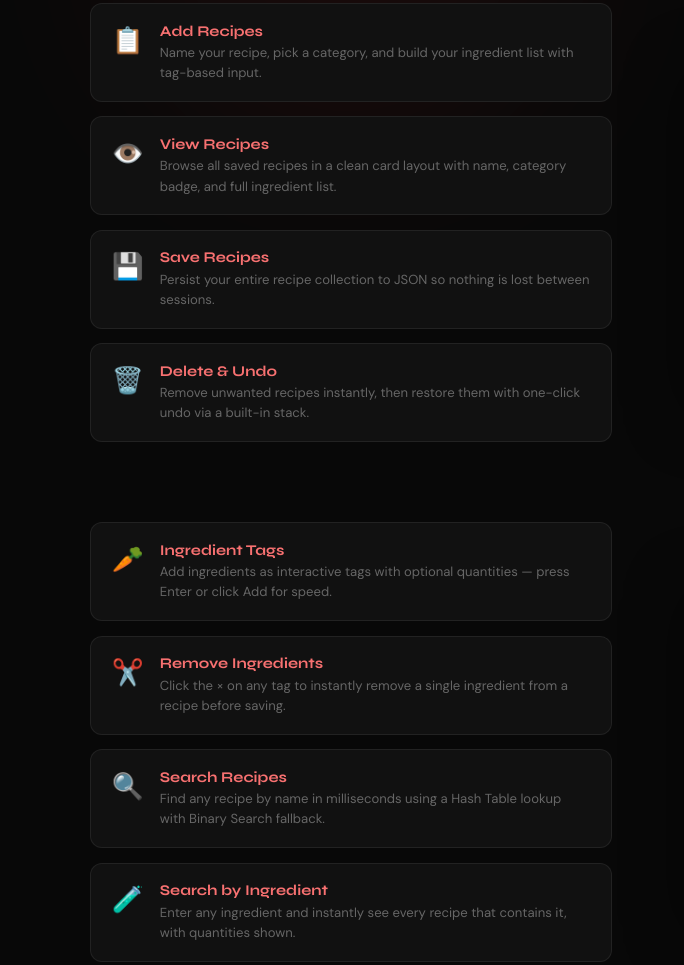
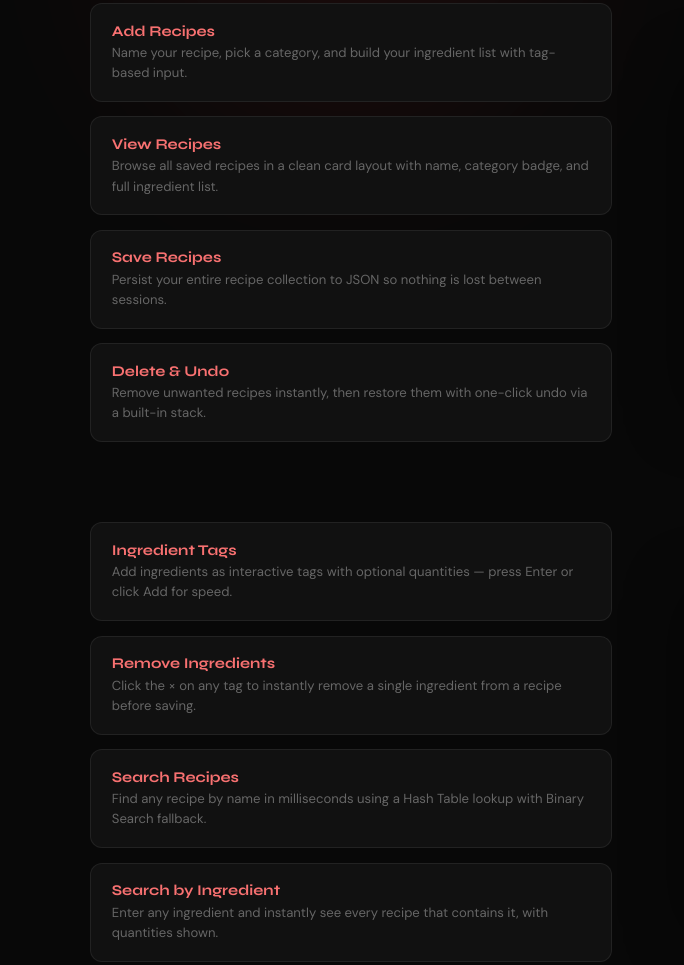
Before and after one commit to MuhammadAbdullahKhan11may/Recipe-ingredient-Organizer, a plain HTML site: page index.html in a window 1280 px wide. Shown: the part 2411-3376 px from the top of the page, 0-684 px from the left. Drawn offline with Linux system fonts and the light colour scheme.

Commit message:
Update index.html

```diff
--- a/index.html
+++ b/index.html
@@ -255,28 +255,28 @@
   <div class="features-row">
     <div class="features-col features-list">
       <div class="feature-card" onclick="openFeatureModal('add')" style="cursor:pointer;">
-        <span class="feature-icon">📋</span>
+
         <div>
           <div class="feature-title">Add Recipes</div>
           <div class="feature-desc">Name your recipe, pick a category, and build your ingredient list with tag-based input.</div>
         </div>
       </div>
       <div class="feature-card" onclick="openFeatureModal('view')" style="cursor:pointer;">
-        <span class="feature-icon">👁️</span>
+
         <div>
           <div class="feature-title">View Recipes</div>
           <div class="feature-desc">Browse all saved recipes in a clean card layout with name, category badge, and full ingredient list.</div>
         </div>
       </div>
       <div class="feature-card" onclick="openFeatureModal('save')" style="cursor:pointer;">
-        <span class="feature-icon">💾</span>
+
         <div>
           <div class="feature-title">Save Recipes</div>
           <div class="feature-desc">Persist your entire recipe collection to JSON so nothing is lost between sessions.</div>
         </div>
       </div>
       <div class="feature-card" onclick="openFeatureModal('delete')" style="cursor:pointer;">
-        <span class="feature-icon">🗑️</span>
+
         <div>
           <div class="feature-title">Delete & Undo</div>
           <div class="feature-desc">Remove unwanted recipes instantly, then restore them with one-click undo via a built-in stack.</div>
@@ -295,28 +295,28 @@
     </div>
     <div class="features-col features-list">
       <div class="feature-card" onclick="openFeatureModal('ingredients')" style="cursor:pointer;">
-        <span class="feature-icon">🥕</span>
+
         <div>
           <div class="feature-title">Ingredient Tags</div>
           <div class="feature-desc">Add ingredients as interactive tags with optional quantities — press Enter or click Add for speed.</div>
         </div>
       </div>
       <div class="feature-card" onclick="openFeatureModal('removeIng')" style="cursor:pointer;">
-        <span class="feature-icon">✂️</span>
+
         <div>
           <div class="feature-title">Remove Ingredients</div>
           <div class="feature-desc">Click the × on any tag to instantly remove a single ingredient from a recipe before saving.</div>
         </div>
       </div>
       <div class="feature-card" onclick="openFeatureModal('searchRecipe')" style="cursor:pointer;">
-        <span class="feature-icon">🔍</span>
+
         <div>
           <div class="feature-title">Search Recipes</div>
           <div class="feature-desc">Find any recipe by name in milliseconds using a Hash Table lookup with Binary Search fallback.</div>
         </div>
       </div>
       <div class="feature-card" onclick="openFeatureModal('searchIng')" style="cursor:pointer;">
-        <span class="feature-icon">🧪</span>
+
         <div>
           <div class="feature-title">Search by Ingredient</div>
           <div class="feature-desc">Enter any ingredient and instantly see every recipe that contains it, with quantities shown.</div>
```
